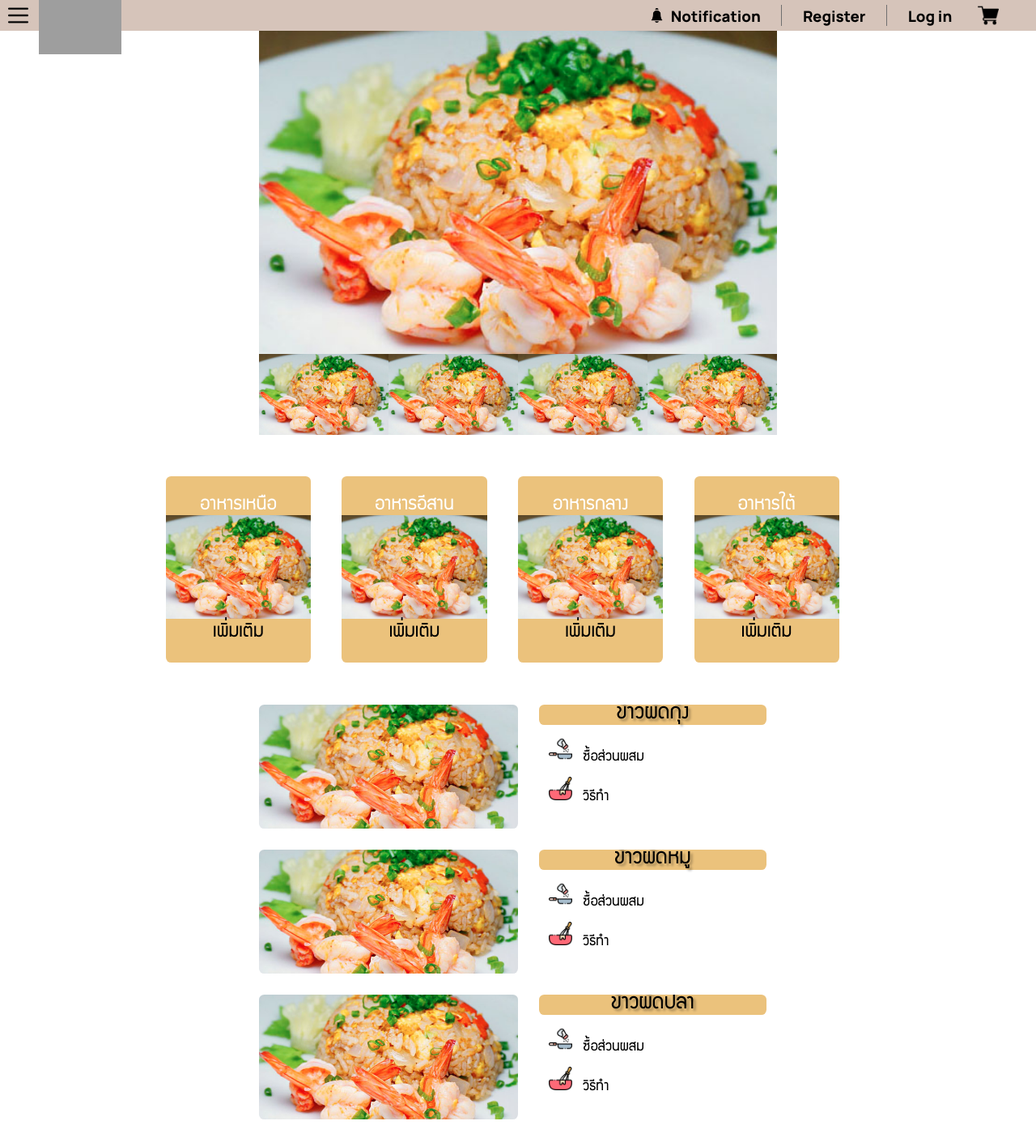
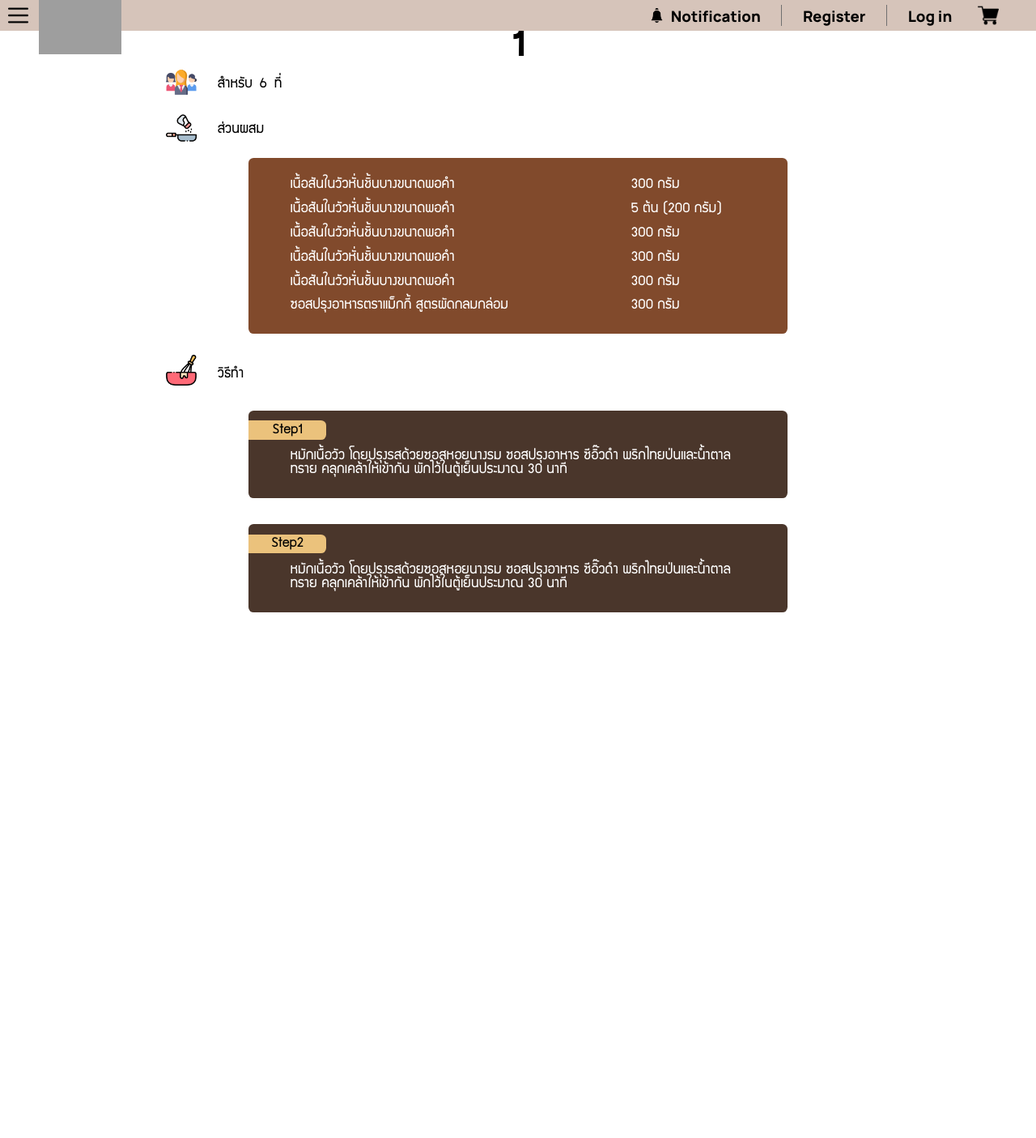
Before and after one commit to sirget/arrroi, a React (Create React App) app: page /menu/1/steps in a window 1280 px wide. Shown: the top 1405 px of the page at 81% size. After the commit the page ends 800 px from the top, so only its background shows below. Built offline with nearby package versions, Linux system fonts and the light colour scheme; grey boxes are pictures that could not be loaded.

Commit message:
MenuPage

```diff
--- a/src/App.css
+++ b/src/App.css
@@ -484,7 +484,7 @@ div.menu-title {
 
 img.menu-icon {
     width: 2.25vw;
-    margin: 1.2vw 1vw 0 1vw;
+    margin: 1.2vw 2vw 0 1vw;
 }
 
 .menu-link {
--- a/src/App.js
+++ b/src/App.js
@@ -10,6 +10,8 @@ import Navbar from "./components/Navbar";
 import About from "./components/About";
 import Test from "./components/Test";
 import MenuPage from "./components/MenuPage";
+import MenuDetails from "./components/MenuDetails";
+import Ingredients from "./components/Ingredients";
 
 function App() {
 	return (
@@ -23,7 +25,9 @@ function App() {
 				<Route path="/home" component={Home} />
 				<Route path="/test" component={Test} />
 				<Route path="/about" component={About} />
-				<Route path="/menu" component={MenuPage} />
+                <Route path="/menu" exact component={MenuPage} />
+                <Route path ="/menu/:name/steps" component={MenuDetails} />
+                <Route path="/menu/:name/ingredients" component ={Ingredients} />
 			</Switch>
 		</Router>
 	);
--- a/src/components/StoreDetails.js
+++ b/src/components/Ingredients.js
@@ -2,7 +2,15 @@ import React, {Component} from "react";
 import BuyProduct from "./BuyProduct";
 import เนื้อสันในวัว from "../images/เนื้อสันในวัว.jpg";
 
-class StoreDetails extends Component {
+class Ingredients extends Component {
+	constructor(props) {
+		super(props);
+
+		this.state = {
+			//  type={} //คืออันนี้ มันจะใช้หลายหน้าอะ เรากำหนด type ให้แล้ว เป็น menu คือมาเป็นหน้าซื้อส่วนผสมจากเมนู, store คือมาจากหน้าร้านค้า, cart คือ
+		};
+	}
+
 	render() {
 		return (
 			<>
@@ -12,6 +20,7 @@ class StoreDetails extends Component {
 					price="99"
 					unitOfProduct="ถุง"
 					imgFood={เนื้อสันในวัว}
+					type="x"
 				/>
 				<BuyProduct
 					nameOfProduct="เนื้อสันในวัว 150 กรัม"
@@ -19,9 +28,10 @@ class StoreDetails extends Component {
 					price="99"
 					unitOfProduct="ถุง"
 					imgFood={เนื้อสันในวัว}
+					type="x"
 				/>
 			</>
 		);
 	}
 }
-export default StoreDetails;
+export default Ingredients;
--- a/src/components/MenuDetails.js
+++ b/src/components/MenuDetails.js
@@ -5,14 +5,21 @@ import people from "../images/networking.png";
 class MenuDetails extends Component {
 	constructor(props) {
 		super(props);
-
-		this.state = {};
+        this.state = {
+            name: this.props.match.params.name, //ชื่อเมนูอาหาร เช่น กุ้งคั่วกระเทียมพริก จาก url
+            multiplier: "", //สำหรับใส่จำนวนที่
+            ingredientsList: "", //สำหรับใส่ list ส่วนผสม
+            stepsList:"" //สำหรับใส่ list วิธีการทำอาหาร
+        };
 	}
 
-	render() {
+    //ใส่ didMount ตรงนี้ก็ได้ ถ้ามี loading ก็เขียนเพิ่มใน state ได้เลย เดี๋ยวเรามาเรียง ingredients กับ steps ต่อให้
+
+    render() {
 		return (
 			<div className="textS" style={{fontSize: "1.5vw"}}>
-				<h1 className="menu-title">เนื้อผัดน้ำมันหอย</h1>
+                <h1 className="menu-title">{this.state.name}</h1>
+                {/* //////////////////////////////////////////ส่วนจำนวนที่/////////////////////////////////////// */}
 				<div style={{margin: "0 0 1vw 16vw"}}>
 					<img src={people} alt="people" className="menu_icon" />
 					<span style={{position: "relative", top: "-1vw"}}>
@@ -25,6 +32,7 @@ class MenuDetails extends Component {
 						ส่วนผสม
 					</span>
 				</div>
+                {/* //////////////////////////////////////////กองทัพส่วนผสมต่าง ๆ////////////////////////////////////// */}
 				<div className="menu-ingredients column-flex">
 					<div className="row-flex" style={{marginTop: "1vw"}}>
 						<div style={{width: "140%", marginLeft: "3vw"}}>
@@ -62,7 +70,8 @@ class MenuDetails extends Component {
 						</div>
 						<div style={{width: "60%"}}>300 กรัม</div>
 					</div>
-				</div>
+                </div>
+                {/* //////////////////////////////////////////วิธีทำตั่งต่าง ๆ////////////////////////////////////// */}
 				<div style={{margin: "2vw 0 2vw 16vw"}}>
 					<img src={mix} alt="steps" className="menu_icon" />
 					<span style={{position: "relative", top: "-0.75vw"}}>
--- a/src/components/MenuList.js
+++ b/src/components/MenuList.js
@@ -11,18 +11,22 @@ class MenuList extends Component {
 					src={this.props.src}
 					alt={this.props.alt}
 				/>
-                <div className="column-flex">
-                    <div className = "menu-title">
-					{this.props.alt}
-                    </div>
+				<div className="column-flex">
+					<div className="menu-title">{this.props.alt}</div>
 					<div className="row-flex">
-						<Link className="link menu-link">
+						<Link
+							className="link menu-link"
+							to={"/menu" + this.props.menu + "/ingredients"} //ชื่อเมนูอยู่ตรงกลาง เช่น /menu/กุ้งคั่วกระเทียมพริก/ingredients
+						>
 							<img className="menu-icon" src={pan} alt="pan" />
 							ซื้อส่วนผสม
 						</Link>
 					</div>
 					<div className="row-flex">
-						<Link className="link menu-link">
+						<Link
+							className="link menu-link"
+							to={"/menu" + this.props.menu + "/steps"} //ชื่อเมนูอยู่ตรงกลาง เช่น /menu/กุ้งคั่วกระเทียมพริก/steps
+						>
 							<img className="menu-icon" src={mix} alt="mix" />
 							วิธีทำ
 						</Link>
--- a/src/components/MenuPage.js
+++ b/src/components/MenuPage.js
@@ -1,4 +1,5 @@
 import React, {Component} from "react";
+import firebase from "../database/firebase";
 import {Link} from "react-router-dom";
 import กะเพราหมู from "../images/กะเพราหมู.jpg";
 import กุ้งคั่วกระเทียมพริก from "../images/กุ้งคั่วกระเทียมพริก.jpg";
@@ -12,20 +13,75 @@ class MenuPage extends Component {
 	constructor(props) {
 		super(props);
 
-		this.state = {};
+		this.state = {
+			menuList: "",
+		};
 	}
 
+	componentDidMount = async () => {
+		await this.importdata();
+	};
+
+	importdata = async () => {
+		let db = firebase.firestore();
+		await db
+			.collection("menu")
+			.get()
+			.then((snapshot) => {
+				const data = snapshot.docs.map((doc) => doc.data().name);
+				this.setState({
+					menuList: data,
+				});
+			})
+			.catch(function (error) {
+				console.log("Error", error);
+			});
+	};
+
+	// render() {
+	// 	if (this.state.menuList !== "") {
+	// 		return (
+	// 			<div>
+	// 				{this.state.menu[0]}
+	// 				<br></br>
+	// 			</div>
+	// 		);
+	// 	} else {
+	// 		return null;
+	// 	}
+	// }
+
 	render() {
+		if (this.state.menuList !== "")
 			return (
-            <div className = "column-flex menu-page">
-                <Slideshow images={[ข้าวผัดกุ้ง]}/>
+				<div className="column-flex menu-page">
+					<Slideshow images={[ข้าวผัดกุ้ง]} />
 					<div className="row-flex region-container">
-                    <RegionalMenu src={ข้าวผัดกุ้ง} alt="ข้าวผัดกุ้ง" title="อาหารเหนือ"/>
-                    <RegionalMenu src={ข้าวผัดกุ้ง} alt="ข้าวผัดกุ้ง" title="อาหารอีสาน"/>
-                    <RegionalMenu src={ข้าวผัดกุ้ง} alt="ข้าวผัดกุ้ง" title="อาหารกลาง"/>
-                    <RegionalMenu src={ข้าวผัดกุ้ง} alt="ข้าวผัดกุ้ง" title="อาหารใต้"/>
+						<RegionalMenu
+							src={ข้าวผัดกุ้ง}
+							alt="ข้าวผัดกุ้ง"
+							title="อาหารเหนือ"
+						/>
+						<RegionalMenu
+							src={ข้าวผัดกุ้ง}
+							alt="ข้าวผัดกุ้ง"
+							title="อาหารอีสาน"
+						/>
+						<RegionalMenu
+							src={ข้าวผัดกุ้ง}
+							alt="ข้าวผัดกุ้ง"
+							title="อาหารกลาง"
+						/>
+						<RegionalMenu
+							src={ข้าวผัดกุ้ง}
+							alt="ข้าวผัดกุ้ง"
+							title="อาหารใต้"
+						/>
 					</div>
 					<div className="column-flex">
+						{this.state.menuList.map((menu) => {
+                            return <MenuList src={ข้าวผัดกุ้ง} alt={menu} menu={'/'+menu}/>;
+						})}
 						<MenuList src={ข้าวผัดกุ้ง} alt="ข้าวผัดกุ้ง" />
 						<MenuList src={ข้าวผัดกุ้ง} alt="ข้าวผัดหมู" />
 						<MenuList src={ข้าวผัดกุ้ง} alt="ข้าวผัดปลา" />
@@ -34,6 +90,7 @@ class MenuPage extends Component {
 					</div>
 				</div>
 			);
+		else return null;
 	}
 }
 
--- a/src/components/Test.js
+++ b/src/components/Test.js
@@ -1,6 +1,6 @@
 import React, {Component} from "react";
 import Test2 from "./Test2";
-import BuyProduct from "./StoreDetails";
+import BuyProduct from "./Ingredients";
 import MenuDetails from './MenuDetails';
 
 class Test extends Component {
```
Lines whose indentation alone changed are shown as unchanged.
